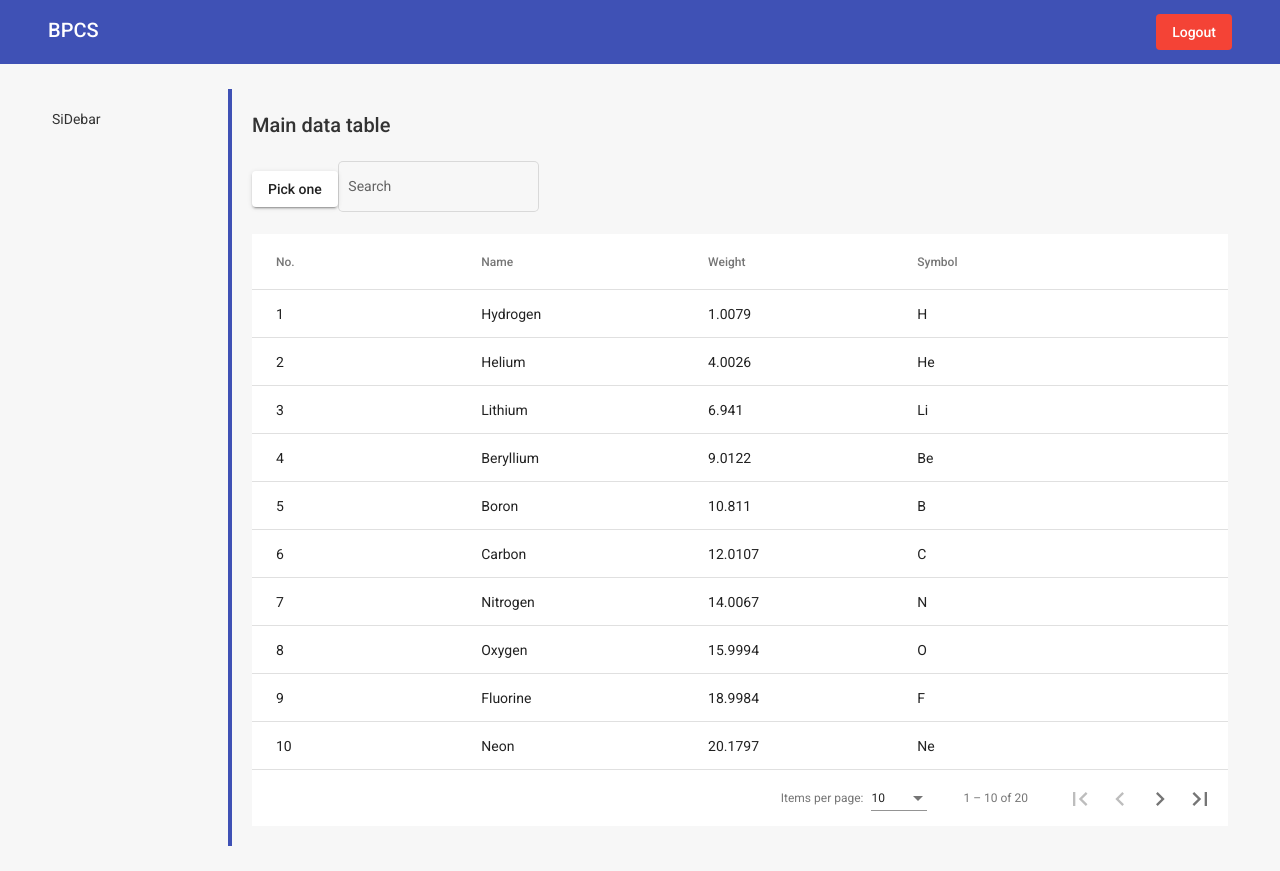
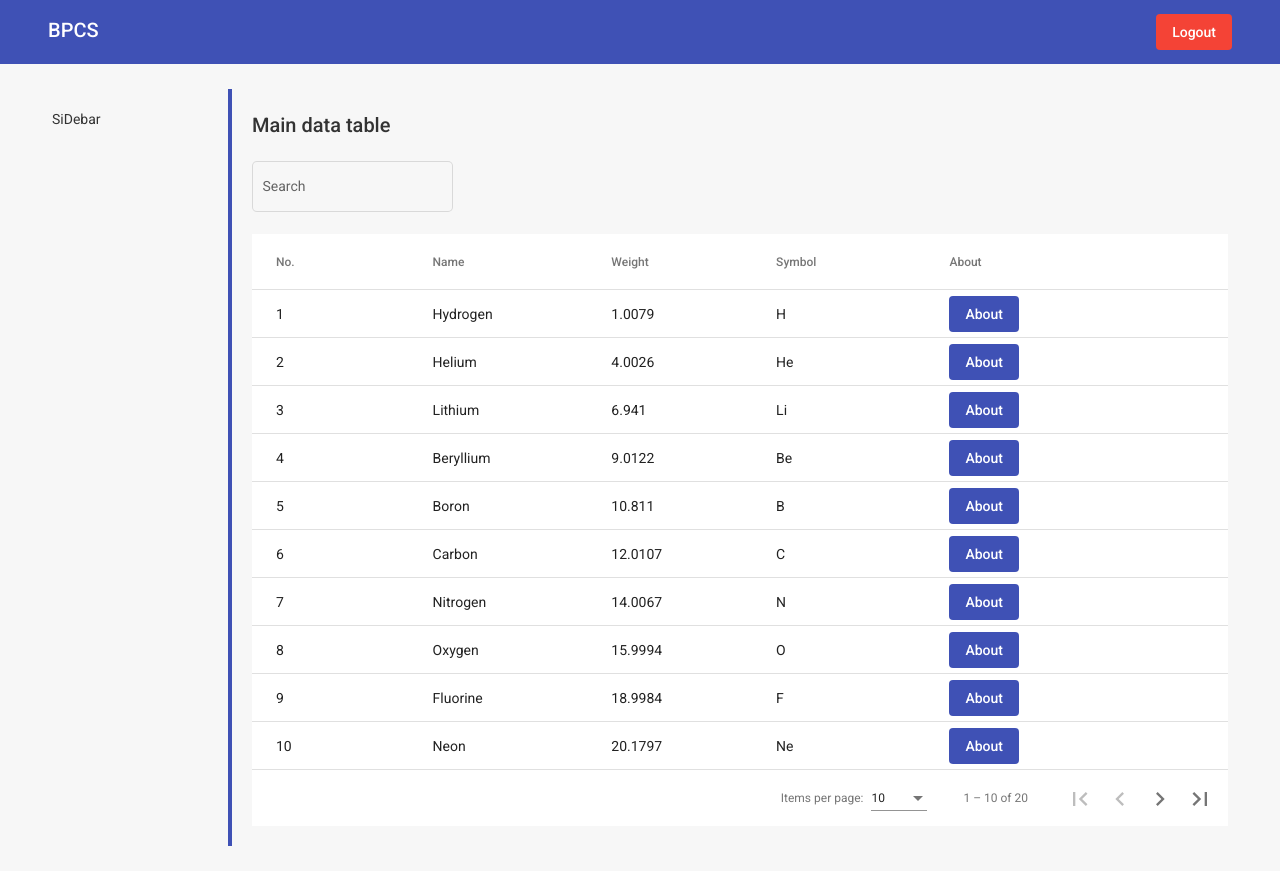
Before and after one commit to Dihlofos/bplancoosystem, an Angular app: page / in a window 1280 px wide. Built offline with nearby package versions, Linux system fonts and the light colour scheme; sample sign-in values are in the browser's storage.

Commit message:
add modals to column rows and added some style t o table

```diff
--- /dev/null
+++ b/src/app/components/data-table-dialog/data-table-dialog.component.html
@@ -0,0 +1,17 @@
+<div class="modal">
+  <h1 mat-dialog-title>Wise choice!</h1>
+  <div mat-dialog-content>
+    <p>
+      You chose <strong>{{ data.name }}</strong>
+    </p>
+    <p>
+      his weight is <strong>{{ data.weight }}</strong>
+    </p>
+    <p>
+      his symbol is <strong>{{ data.symbol }}</strong>
+    </p>
+  </div>
+  <button class="modal__close" (click)="closeModal()">
+    close
+  </button>
+</div>
--- /dev/null
+++ b/src/app/components/data-table-dialog/data-table-dialog.component.scss
@@ -0,0 +1,52 @@
+.modal {
+  position: relative;
+
+  &__close {
+    position: absolute;
+    top: -15px;
+    right: -15px;
+    width: 30px;
+    height: 30px;
+    border-radius: 50%;
+    font-size: 0;
+    outline: none;
+    border: none;
+    cursor: pointer;
+    background-color: transparent;
+    transition: transform 0.15s ease-in-out, background-color 0.15s ease-in-out;
+
+    &:hover {
+      transform: scale(1.2);
+      background-color: rgba(#151515, 0.1);
+    }
+
+    &:active {
+      background-color: #151515;
+      &:before,
+      &:after {
+        background-color: white;
+      }
+    }
+
+    &:before,
+    &:after {
+      position: absolute;
+      content: "";
+      display: block;
+      top: 50%;
+      left: 50%;
+      width: 12px;
+      height: 2px;
+      background-color: #151515;
+      transition: background-color 0.15s ease-in-out;
+    }
+
+    &:before {
+      transform: translate(-50%, -50%) rotate(45deg);
+    }
+
+    &:after {
+      transform: translate(-50%, -50%) rotate(-45deg);
+    }
+  }
+}
--- /dev/null
+++ b/src/app/components/data-table-dialog/data-table-dialog.component.ts
@@ -0,0 +1,24 @@
+import { Component, Inject } from '@angular/core';
+import { MatDialogRef, MAT_DIALOG_DATA } from '@angular/material/dialog';
+
+export interface DialogData {
+  weight: string;
+  name: string;
+  symbol: string;
+}
+
+@Component({
+  selector: 'app-data-table-dialog',
+  templateUrl: './data-table-dialog.component.html',
+  styleUrls: ['./data-table-dialog.component.scss'],
+})
+export class DataTableDialogComponent {
+  constructor(
+    public dialog: MatDialogRef<DataTableDialogComponent>,
+    @Inject(MAT_DIALOG_DATA) public data: DialogData
+  ) {}
+
+  closeModal() {
+    this.dialog.close();
+  }
+}
--- a/src/app/components/data-table/data-table.component.html
+++ b/src/app/components/data-table/data-table.component.html
@@ -1,7 +1,4 @@
 <div class="data-table">
-  <button mat-raised-button (click)="modalService.openDialog()">
-    Pick one
-  </button>
   <mat-form-field appearance="outline">
     <mat-label>Search</mat-label>
     <input matInput (keyup)="applyFilter($event)" placeholder="Ex. ium" />
@@ -38,8 +35,33 @@
       <td mat-cell *matCellDef="let element">{{ element.symbol }}</td>
     </ng-container>
 
+    <!-- About -->
+    <ng-container matColumnDef="about">
+      <th mat-header-cell *matHeaderCellDef mat-sort-header>About</th>
+      <td mat-cell *matCellDef="let element">
+        <button
+          mat-flat-button
+          color="primary"
+          (click)="
+            openDialog({
+              name: element.name,
+              weight: element.weight,
+              symbol: element.symbol
+            })
+          "
+          class="data-table__about-btn"
+        >
+          About
+        </button>
+      </td>
+    </ng-container>
+
     <tr mat-header-row *matHeaderRowDef="displayedColumns"></tr>
-    <tr mat-row *matRowDef="let row; columns: displayedColumns"></tr>
+    <tr
+      mat-row
+      class="data-table__row"
+      *matRowDef="let row; columns: displayedColumns"
+    ></tr>
   </table>
   <mat-paginator
     [pageSizeOptions]="[10, 20]"
--- a/src/app/components/data-table/data-table.component.scss
+++ b/src/app/components/data-table/data-table.component.scss
@@ -2,4 +2,11 @@
   &__table {
     width: 100%;
   }
+
+  &__row {
+    transition: background-color 0.2s ease-in;
+    &:hover {
+      background-color: rgba(#151515, 0.1);
+    }
+  }
 }
--- a/src/app/components/data-table/data-table.component.ts
+++ b/src/app/components/data-table/data-table.component.ts
@@ -3,8 +3,7 @@ import { MatTableDataSource } from '@angular/material/table';
 import { MatSort } from '@angular/material/sort';
 import { MatPaginator } from '@angular/material/paginator';
 import { MatDialog } from '@angular/material/dialog';
-import { ModalComponent } from 'src/app/shared/components/modal/modal.component';
-import { ModalService } from 'src/app/shared/services/modal.service';
+import { DataTableDialogComponent } from '../data-table-dialog/data-table-dialog.component';
 
 export interface PeriodicElement {
   name: string;
@@ -43,7 +42,13 @@ const ELEMENT_DATA: PeriodicElement[] = [
 })
 export class DataTableComponent implements OnInit {
   //Data is now hardcodedm nut will by given from backend
-  displayedColumns: string[] = ['position', 'name', 'weight', 'symbol'];
+  displayedColumns: string[] = [
+    'position',
+    'name',
+    'weight',
+    'symbol',
+    'about',
+  ];
   dataSource = new MatTableDataSource(ELEMENT_DATA);
 
   //Sorting on
@@ -52,7 +57,19 @@ export class DataTableComponent implements OnInit {
   //Paginator on
   @ViewChild(MatPaginator, { static: true }) paginator: MatPaginator;
 
-  constructor(public modalService: ModalService) {}
+  constructor(public dialog: MatDialog) {}
+
+  openDialog(data): void {
+    console.log(data);
+    const dialogRef = this.dialog.open(DataTableDialogComponent, {
+      width: '250px',
+      data,
+    });
+
+    dialogRef.afterClosed().subscribe((result) => {
+      console.log('The dialog was closed');
+    });
+  }
 
   ngOnInit() {
     this.dataSource.sort = this.sort;
--- a/src/app/shared/components/modal/modal.component.html
+++ /dev/null
@@ -1,4 +0,0 @@
-<h1 mat-dialog-title>Hi</h1>
-<div mat-dialog-content>
-  <p>What's your favorite animal?</p>
-</div>
--- a/src/app/shared/components/modal/modal.component.scss
+++ /dev/null
@@ -1,2 +0,0 @@
-.modal {
-}
--- a/src/app/shared/components/modal/modal.component.ts
+++ /dev/null
@@ -1,23 +0,0 @@
-import { Component, Inject } from '@angular/core';
-import { MatDialogRef, MAT_DIALOG_DATA } from '@angular/material/dialog';
-
-export interface DialogData {
-  animal: string;
-  name: string;
-}
-
-@Component({
-  selector: 'app-modal',
-  templateUrl: './modal.component.html',
-  styleUrls: ['./modal.component.scss'],
-})
-export class ModalComponent {
-  constructor(
-    public dialogRef: MatDialogRef<ModalComponent>,
-    @Inject(MAT_DIALOG_DATA) public data: DialogData
-  ) {}
-
-  onNoClick(): void {
-    this.dialogRef.close();
-  }
-}
--- a/src/app/shared/services/modal.service.ts
+++ /dev/null
@@ -1,29 +0,0 @@
-import { Injectable } from '@angular/core';
-import { Subject } from 'rxjs';
-import { Modal } from '../interfaces';
-import { MatDialog } from '@angular/material/dialog';
-import { ModalComponent } from '../components/modal/modal.component';
-
-//поменить контент со строки на компонент (пока хз как)
-@Injectable()
-export class ModalService {
-  public alert$ = new Subject<Modal>();
-
-  //inject dialogs
-  constructor(public dialog: MatDialog) {}
-
-  openDialog(): void {
-    const dialogRef = this.dialog.open(ModalComponent, {
-      width: '250px',
-      data: { name: 'name', animal: 'animal' },
-    });
-
-    dialogRef.afterClosed().subscribe((result) => {
-      console.log('The dialog was closed');
-    });
-  }
-
-  hide(content: string) {
-    this.alert$.next({ show: false, content });
-  }
-}
```
Also changed, not shown: src/app/app.module.ts (+3 -4 lines).
